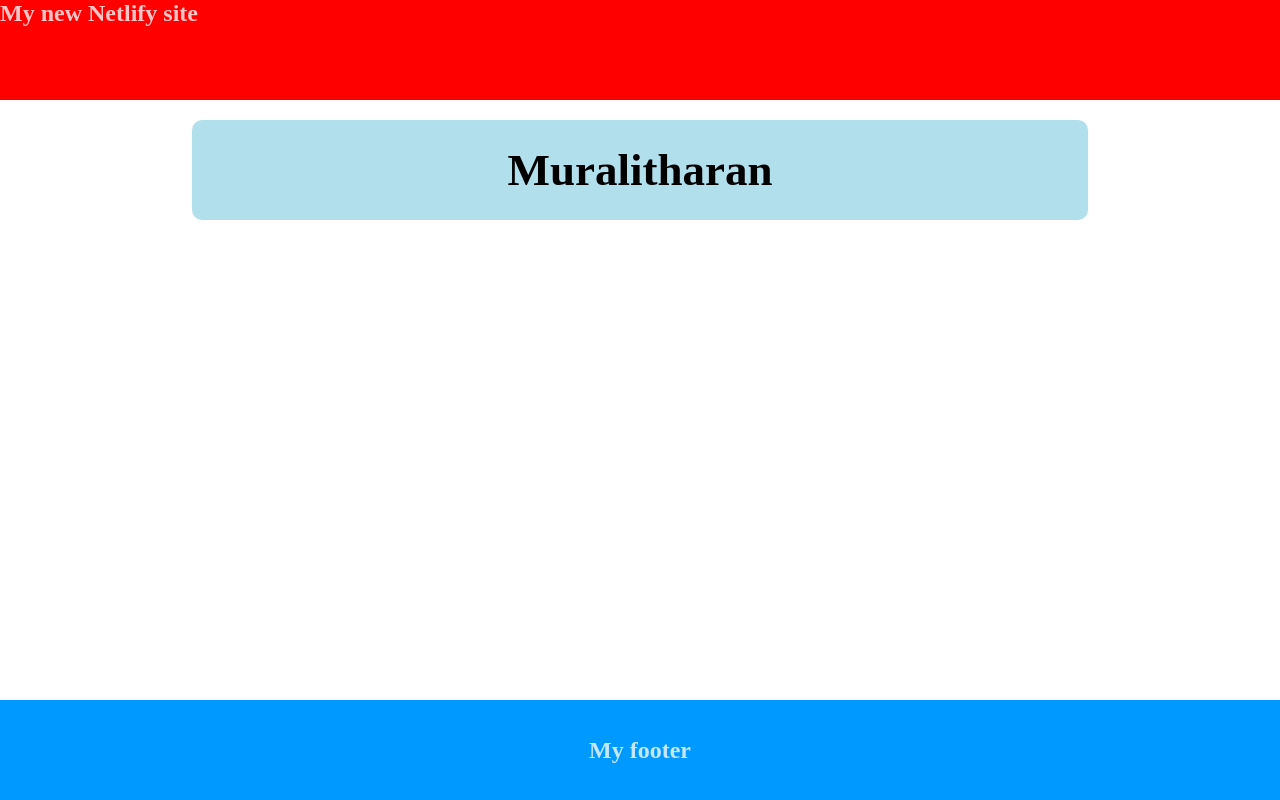
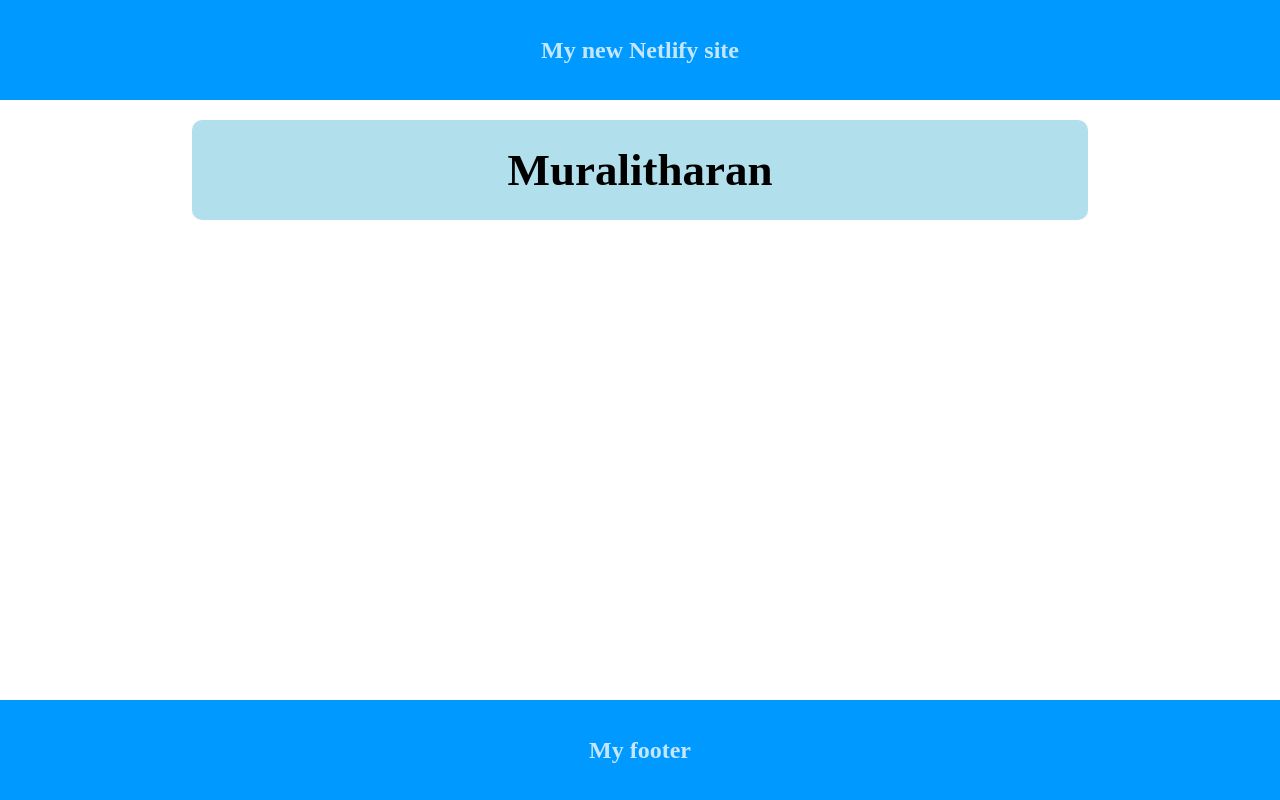
Before and after one commit to muralitharana/DemoNetlify, a plain HTML site: page index.html in a window 1280 px wide. Drawn offline with Linux system fonts and the light colour scheme.

Commit message:
file name changed

```diff
--- a/index.html
+++ b/index.html
@@ -12,7 +12,8 @@
       }
       header {
         height: 100px;
-        background-color: red;
+        background-color: rgb(0, 153, 255);
+        display: flex;
         align-items: center;
         justify-content: center;
         color: rgba(255, 255, 255, 0.767);
```
